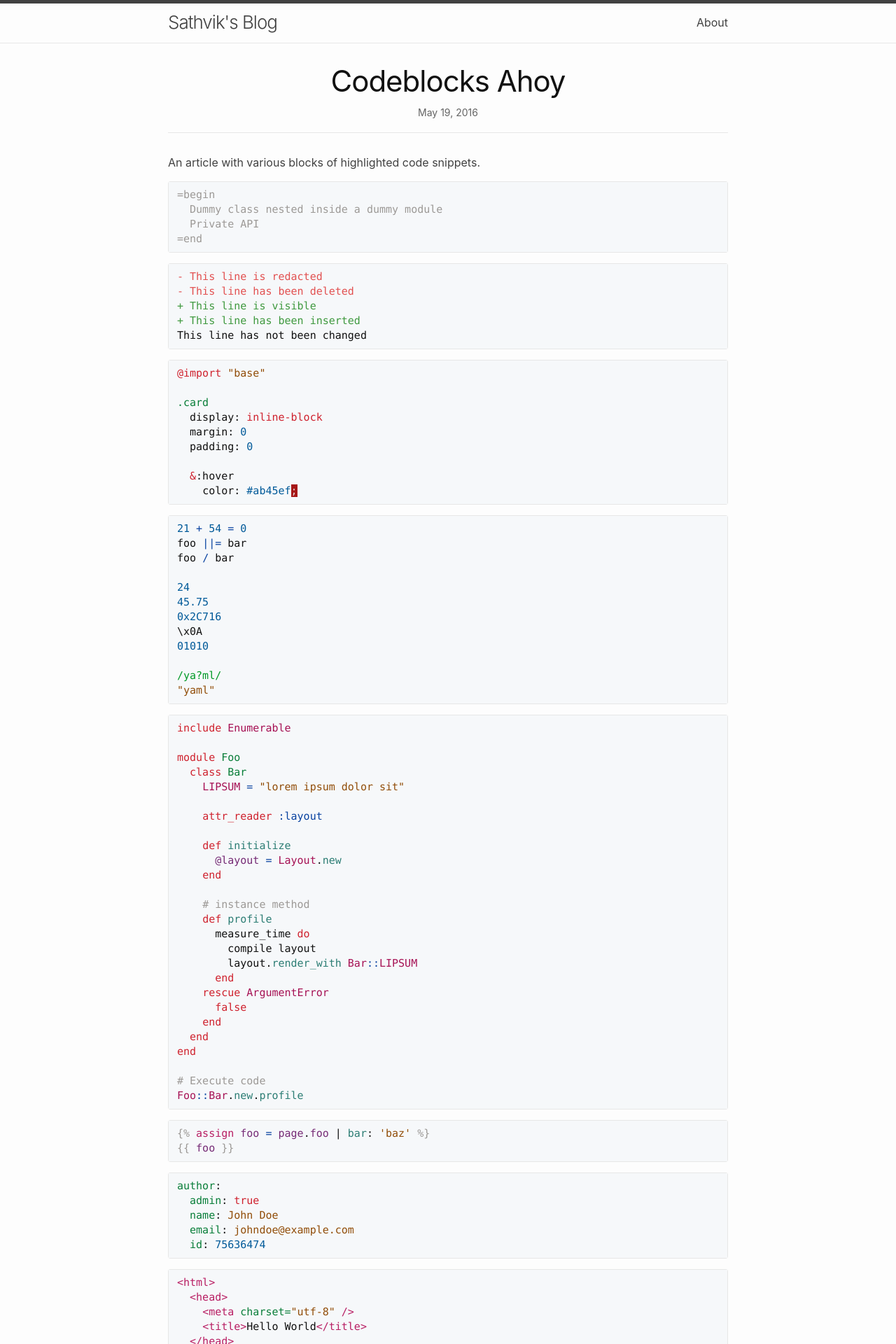
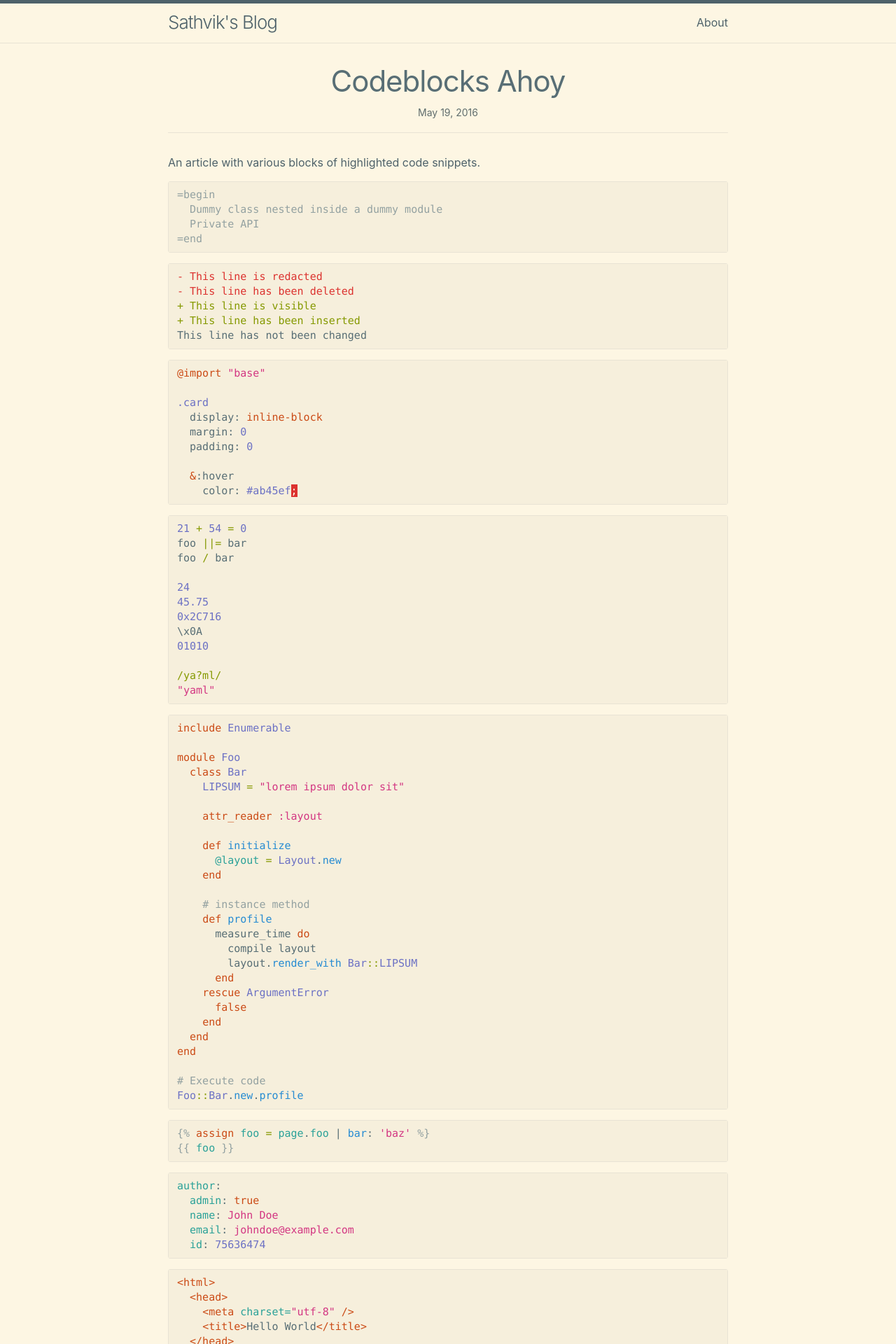
Before and after one commit to SathvikPN/blog, a Jekyll site: the page built from _posts/2016-05-19-codeblocks-ahoy.md, in a window 1280 px wide. Shown: the top 1920 px of the page at 70% size. Built offline with Jekyll 4.4.1, drawn with Linux system fonts in a browser that asks for light colours; some of the changed text lies outside the part shown.

Commit message:
customized footer

```diff
--- a/_config.yml
+++ b/_config.yml
@@ -97,7 +97,7 @@
   # email: your-email@domain.com
 
 description: >
-  a software engineer updated
+  software engineer
 
 theme: minima
 
@@ -118,7 +118,7 @@
   #     * solarized-light    Light variant of solarized color scheme.
   #     * solarized-dark     Dark variant of solarized color scheme.
   #     * solarized          Adaptive skin for solarized color scheme skins.
-  skin: classic
+  skin: solarized-light
 
   # Specific pages for site navigation.
   #   If you wish to link only specific pages in the site-navigation, use this and list
@@ -128,7 +128,7 @@
     - about.md
 
   # Set to `true` to show excerpts on the homepage.
-  show_excerpts: false
+  show_excerpts: true
 
   # Minima date format.
   #   The default value is "%b %d, %Y" (e.g. Nov 14, 2023).
@@ -142,9 +142,9 @@
   #     * icon     Font Awesome icon id. `github` corresponds to `fa-github`.
   #     * url      Full URL of social profile.
   social_links:
-    - title: Minima Theme repository at GitHub
+    - title: SathvikPN at X (formerly Twitter)
+      icon: x-twitter
+      url: "https://x.com/SathvikPN"
+    - title: SathvikPN at GitHub
       icon: github
-      url: "https://github.com/jekyll/minima"
-    - title: Jekyll at X (formerly Twitter)
-      icon: x-twitter
-      url: "https://x.com/jekyllrb"
+      url: "https://github.com/SathvikPN"
--- a/_includes/footer.html
+++ b/_includes/footer.html
@@ -12,19 +12,37 @@
           {% if site.author.name -%}
             <li class="p-name">{{ site.author.name | escape }}</li>
           {% endif -%}
+
           {% if site.author.email -%}
             <li><a class="u-email" href="mailto:{{ site.author.email }}">{{ site.author.email }}</a></li>
           {%- endif %}
+
+          {% if site.description -%}
+            <p>{{ site.description | escape }}</p>
+          {%- endif %}
+
+          <div style="display: flex; gap: 0.75em;">
+            {%- for entry in site.minima.social_links -%}
+              <a rel="me" href="{{ entry.url }}" target="_blank" title="{{ entry.title }}">
+              <span class="grey fa-brands fa-{{ entry.icon }} fa-lg"></span>
+              </a>
+            {%- endfor -%}
+            <!-- xml feed  -->
+            <a href="{{ site.feed.path | default: 'feed.xml' | absolute_url }}" target="_blank" title="Subscribe to syndication feed">
+              <svg class="svg-icon grey" viewbox="0 0 16 16">
+                <path d="M12.8 16C12.8 8.978 7.022 3.2 0 3.2V0c8.777 0 16 7.223 16 16h-3.2zM2.194
+                  11.61c1.21 0 2.195.985 2.195 2.196 0 1.21-.99 2.194-2.2 2.194C.98 16 0 15.017 0
+                  13.806c0-1.21.983-2.195 2.194-2.195zM10.606
+                  16h-3.11c0-4.113-3.383-7.497-7.496-7.497v-3.11c5.818 0 10.606 4.79 10.606 10.607z"
+                />
+              </svg>
+            </a>
+          </div>
+
         </ul>
       {%- endif %}
       </div>
-      <div class="footer-col">
-        <p>{{ site.description | escape }}</p>
-      </div>
-    </div>
 
-    <div class="social-links">
-      {%- include social.html -%}
     </div>
 
   </div>
```
